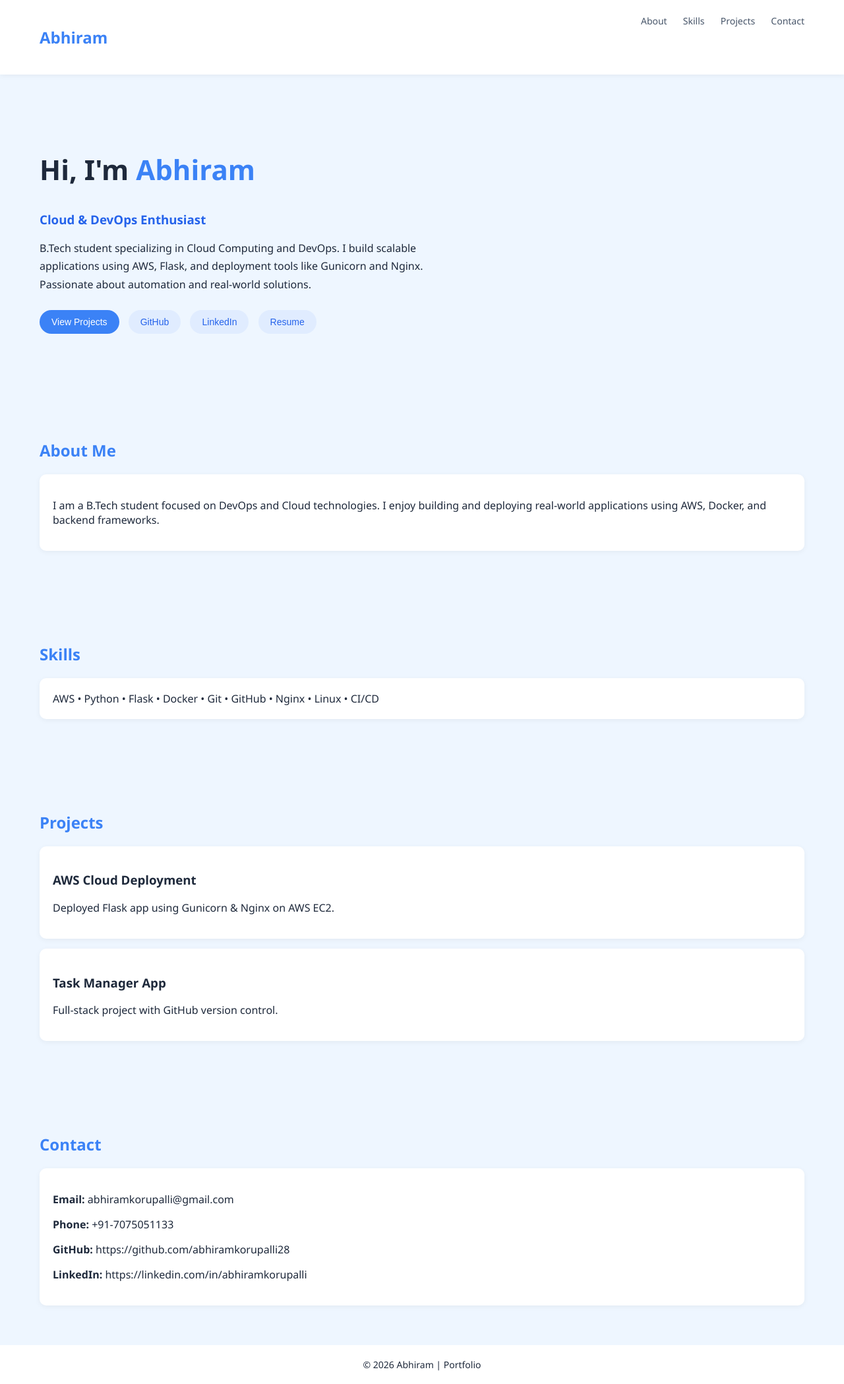
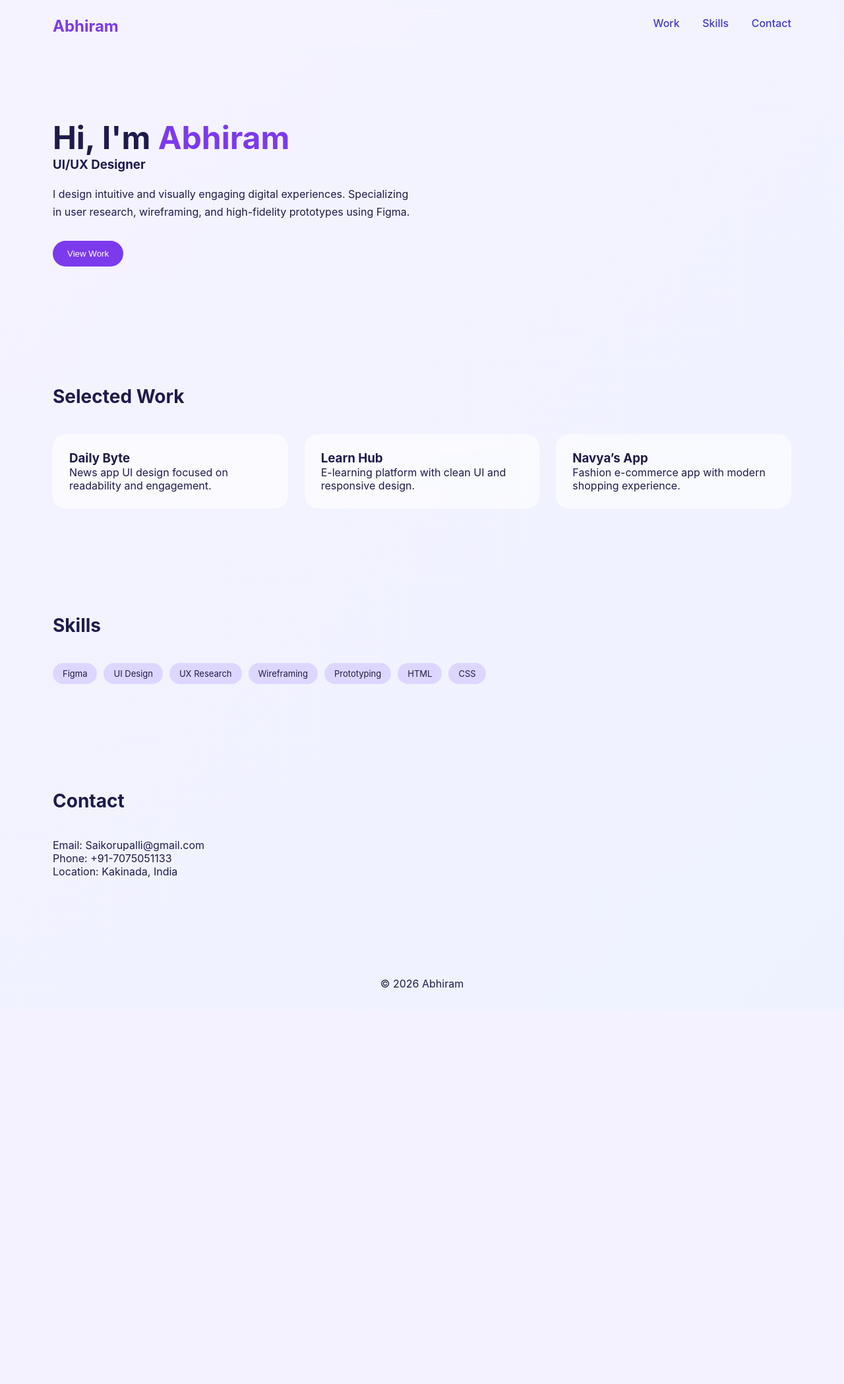
Before and after one commit to AbhiramKorupalli28/cloud-project, a Python web app: template templates/index.html in a window 1280 px wide. Shown: the whole page at 66% size. After the commit the page ends 1498 px from the top, so only its background shows below. Run offline with Jinja, Linux system fonts and the light colour scheme; the template is opened without the code that fills it, so the values that code supplies are empty.

Commit message:
Update index.html

```diff
--- a/templates/index.html
+++ b/templates/index.html
@@ -2,113 +2,129 @@
 <html lang="en">
 <head>
 <meta charset="UTF-8">
-<title>Abhiram | Portfolio</title>
+<title>Abhiram | UI/UX Designer</title>
 
 <style>
-body {
+* {
     margin: 0;
-    font-family: 'Segoe UI', sans-serif;
-    background: #eef6ff;
-    color: #1e293b;
+    padding: 0;
+    box-sizing: border-box;
 }
 
-/* NAVBAR */
+body {
+    font-family: 'Inter', sans-serif;
+    background: linear-gradient(135deg, #f5f3ff, #eef2ff);
+    color: #1e1b4b;
+}
+
+/* NAV */
 header {
     display: flex;
     justify-content: space-between;
-    padding: 20px 60px;
-    background: white;
-    box-shadow: 0 2px 8px rgba(0,0,0,0.05);
+    padding: 25px 80px;
+    backdrop-filter: blur(10px);
 }
 
 header h2 {
-    color: #3b82f6;
+    color: #7c3aed;
 }
 
 nav a {
-    margin-left: 20px;
+    margin-left: 30px;
     text-decoration: none;
-    color: #475569;
-    font-size: 14px;
-}
-
-nav a:hover {
-    color: #3b82f6;
+    color: #4338ca;
+    font-weight: 500;
 }
 
 /* HERO */
 .hero {
-    padding: 80px 60px;
+    padding: 100px 80px;
+    display: flex;
+    justify-content: space-between;
+    align-items: center;
+}
+
+.hero-text {
+    max-width: 550px;
 }
 
 .hero h1 {
-    font-size: 42px;
+    font-size: 48px;
 }
 
 .hero span {
-    color: #3b82f6;
-}
-
-.hero h3 {
-    margin-top: 10px;
-    color: #2563eb;
+    color: #7c3aed;
 }
 
 .hero p {
-    margin-top: 15px;
-    max-width: 600px;
+    margin-top: 20px;
     line-height: 1.7;
 }
 
-/* BUTTONS */
-.buttons {
-    margin-top: 25px;
+.btn {
+    margin-top: 30px;
+    padding: 12px 22px;
+    border-radius: 30px;
+    border: none;
+    cursor: pointer;
+    background: #7c3aed;
+    color: white;
+    transition: 0.3s;
 }
 
-.btn {
-    padding: 10px 18px;
-    border-radius: 20px;
-    border: none;
-    margin-right: 10px;
-    cursor: pointer;
-    font-size: 14px;
-}
-
-.primary {
-    background: #3b82f6;
-    color: white;
-}
-
-.secondary {
-    background: #e0ecff;
-    color: #2563eb;
+.btn:hover {
+    transform: translateY(-3px);
 }
 
 /* SECTION */
 .section {
-    padding: 60px;
+    padding: 80px;
 }
 
 .section h2 {
-    color: #3b82f6;
-    margin-bottom: 20px;
+    margin-bottom: 40px;
+    font-size: 28px;
+}
+
+/* GRID */
+.grid {
+    display: grid;
+    grid-template-columns: repeat(auto-fit, minmax(280px, 1fr));
+    gap: 25px;
 }
 
 /* CARD */
 .card {
-    background: white;
-    padding: 20px;
-    border-radius: 10px;
-    margin-top: 15px;
-    box-shadow: 0 2px 8px rgba(0,0,0,0.05);
+    background: rgba(255,255,255,0.6);
+    backdrop-filter: blur(15px);
+    padding: 25px;
+    border-radius: 20px;
+    transition: 0.3s;
+}
+
+.card:hover {
+    transform: translateY(-10px);
+}
+
+/* SKILLS */
+.skills {
+    display: flex;
+    flex-wrap: wrap;
+    gap: 10px;
+}
+
+.skill {
+    padding: 8px 15px;
+    background: #ddd6fe;
+    border-radius: 20px;
+    font-size: 13px;
 }
 
 /* FOOTER */
 footer {
     text-align: center;
-    padding: 20px;
-    background: white;
-    font-size: 14px;
+    padding: 30px;
+    margin-top: 40px;
 }
 </style>
 </head>
@@ -118,75 +134,73 @@ footer {
 <header>
     <h2>Abhiram</h2>
     <nav>
-        <a href="#">About</a>
+        <a href="#">Work</a>
         <a href="#">Skills</a>
-        <a href="#">Projects</a>
         <a href="#">Contact</a>
     </nav>
 </header>
 
 <section class="hero">
-    <h1>Hi, I'm <span>Abhiram</span></h1>
-    <h3>Cloud & DevOps Enthusiast</h3>
+    <div class="hero-text">
+        <h1>Hi, I'm <span>Abhiram</span></h1>
+        <h3>UI/UX Designer</h3>
 
-    <p>
-        B.Tech student specializing in Cloud Computing and DevOps.
-        I build scalable applications using AWS, Flask, and deployment tools
-        like Gunicorn and Nginx. Passionate about automation and real-world solutions.
-    </p>
+        <p>
+            I design intuitive and visually engaging digital experiences.
+            Specializing in user research, wireframing, and high-fidelity prototypes using Figma.
+        </p>
 
-    <div class="buttons">
-        <button class="btn primary">View Projects</button>
-        <button class="btn secondary">GitHub</button>
-        <button class="btn secondary">LinkedIn</button>
-        <button class="btn secondary">Resume</button>
+        <button class="btn">View Work</button>
     </div>
 </section>
 
 <section class="section">
-    <h2>About Me</h2>
-    <div class="card">
-        <p>
-            I am a B.Tech student focused on DevOps and Cloud technologies.
-            I enjoy building and deploying real-world applications using AWS, Docker, and backend frameworks.
-        </p>
+    <h2>Selected Work</h2>
+
+    <div class="grid">
+
+        <div class="card">
+            <h3>Daily Byte</h3>
+            <p>News app UI design focused on readability and engagement.</p>
+        </div>
+
+        <div class="card">
+            <h3>Learn Hub</h3>
+            <p>E-learning platform with clean UI and responsive design.</p>
+        </div>
+
+        <div class="card">
+            <h3>Navya’s App</h3>
+            <p>Fashion e-commerce app with modern shopping experience.</p>
+        </div>
+
     </div>
 </section>
 
 <section class="section">
     <h2>Skills</h2>
-    <div class="card">
-        AWS • Python • Flask • Docker • Git • GitHub • Nginx • Linux • CI/CD
+
+    <div class="skills">
+        <div class="skill">Figma</div>
+        <div class="skill">UI Design</div>
+        <div class="skill">UX Research</div>
+        <div class="skill">Wireframing</div>
+        <div class="skill">Prototyping</div>
+        <div class="skill">HTML</div>
+        <div class="skill">CSS</div>
     </div>
 </section>
 
 <section class="section">
-    <h2>Projects</h2>
+    <h2>Contact</h2>
 
-    <div class="card">
-        <h3>AWS Cloud Deployment</h3>
-        <p>Deployed Flask app using Gunicorn & Nginx on AWS EC2.</p>
-    </div>
-
-    <div class="card">
-        <h3>Task Manager App</h3>
-        <p>Full-stack project with GitHub version control.</p>
-    </div>
-
-</section>
-
-<section class="section">
-    <h2>Contact</h2>
-    <div class="card">
-        <p><strong>Email:</strong> abhiramkorupalli@gmail.com</p>
-        <p><strong>Phone:</strong> +91-7075051133</p>
-        <p><strong>GitHub:</strong> https://github.com/abhiramkorupalli28</p>
-        <p><strong>LinkedIn:</strong> https://linkedin.com/in/abhiramkorupalli</p>
-    </div>
+    <p>Email: Saikorupalli@gmail.com</p>
+    <p>Phone: +91-7075051133</p>
+    <p>Location: Kakinada, India</p>
 </section>
 
 <footer>
-    © 2026 Abhiram | Portfolio
+    © 2026 Abhiram
 </footer>
 
 </body>
```
